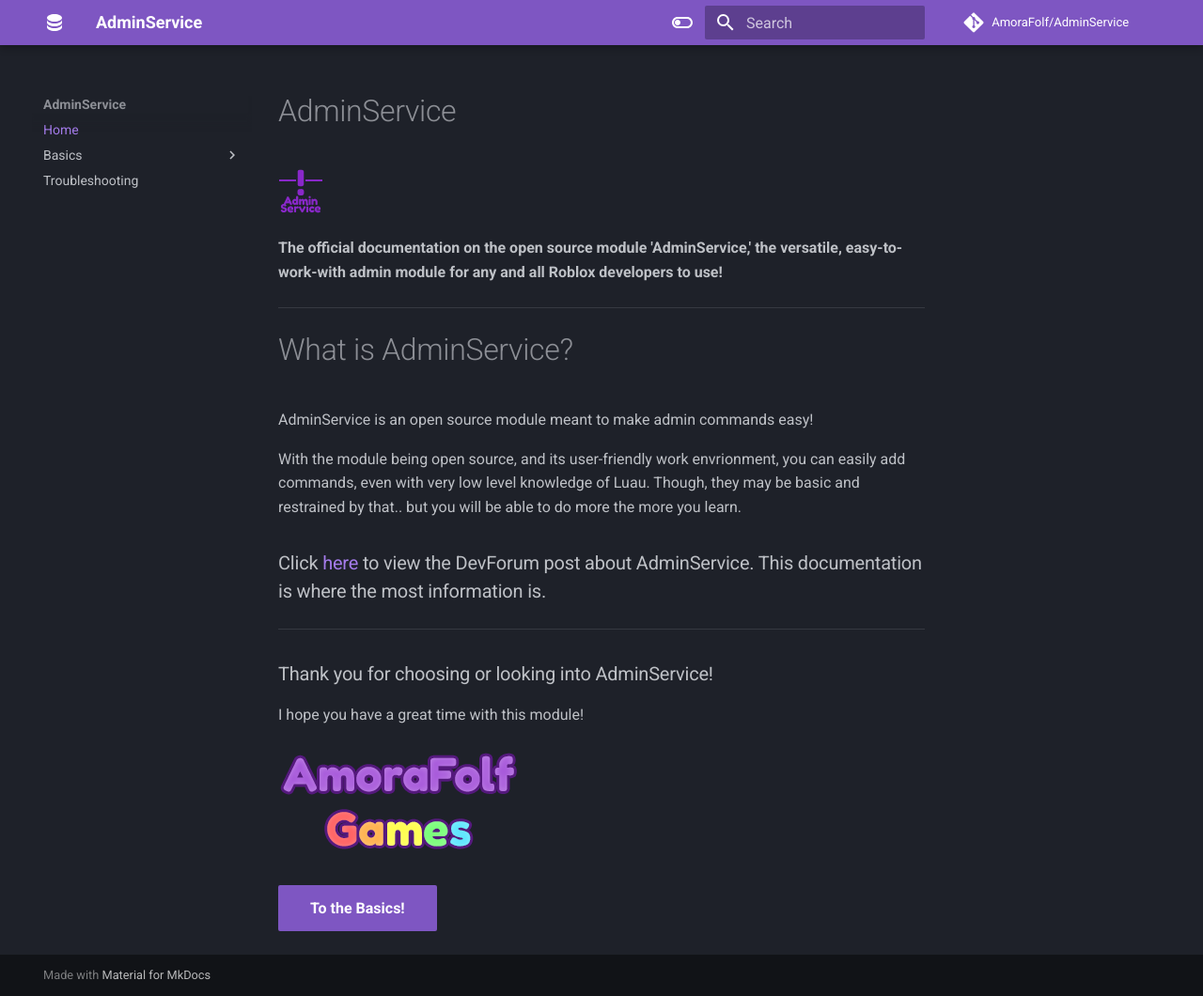
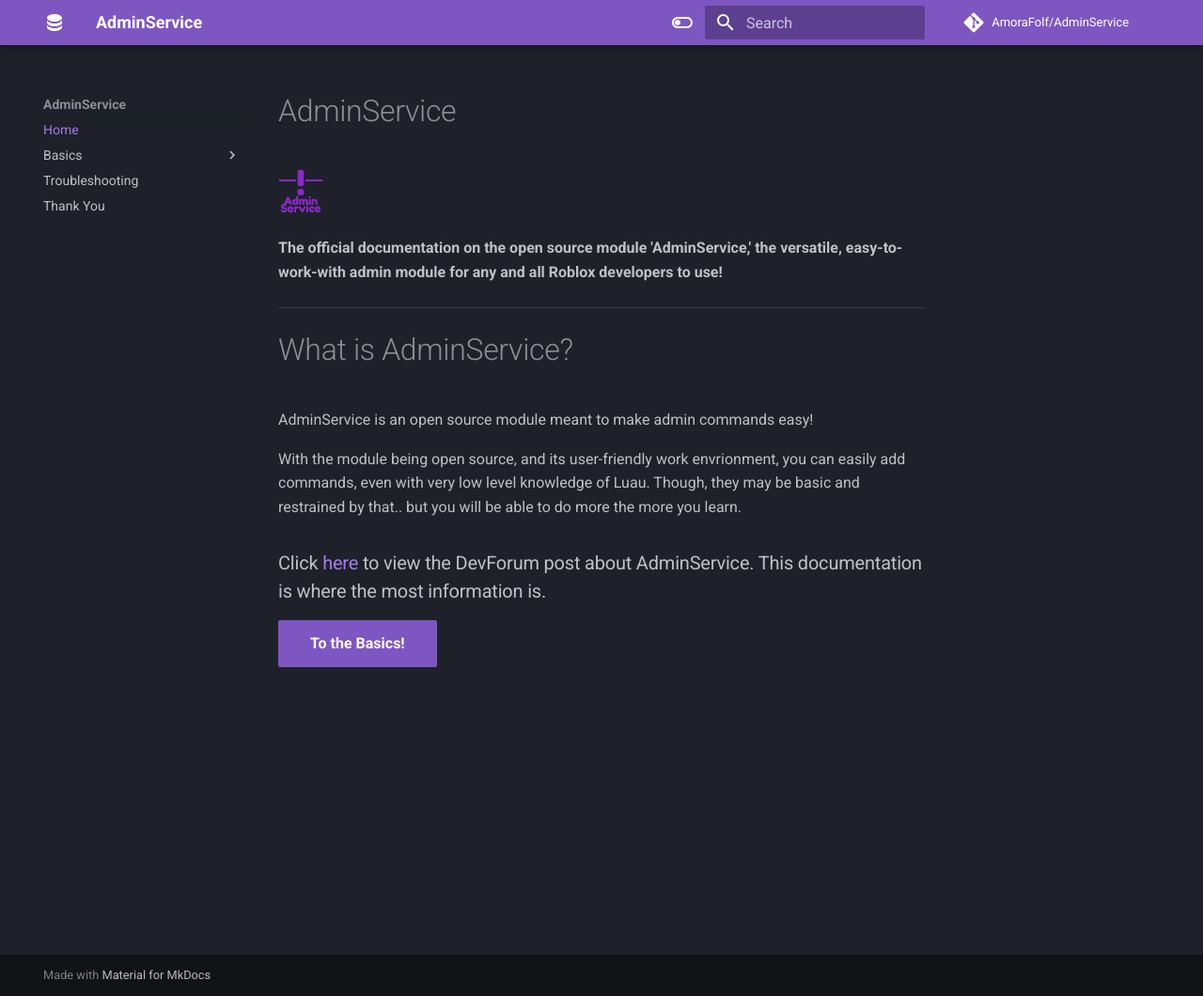
Before and after one commit to AmoraFolf/AdminService, an MkDocs documentation site: the page built from docs/index.md, in a window 1280 px wide and 1060 px high. Shown: the whole window at 94% size. Built offline with MkDocs 1.6.1 and Material for MkDocs 9.7.7, drawn with Linux system fonts in a browser that asks for light colours; comment, search, counter and statistics services are not loaded.

```diff
--- a/docs/index.md
+++ b/docs/index.md
@@ -14,12 +14,4 @@ With the module being open source, and its user-friendly work envrionment, you c
 
 ### Click [here](https://www.youtube.com) to view the DevForum post about AdminService. This documentation is where the most information is.
 
----
-
-### Thank you for choosing or looking into AdminService!
-
-I hope you have a great time with this module!
-
-![amorafolfgames](images/logos/AmoraFolf_Games_256x128.png)
-
 [To the Basics!](https://amorafolf.github.io/AdminService/basics/setup/){ .md-button .md-button--primary }
--- a/mkdocs.yml
+++ b/mkdocs.yml
@@ -29,6 +29,7 @@ nav:
     - Setup: basics/setup.md
     - _aux: basics/_aux_module.md
   - Troubleshooting: troubleshooting.md
+  - Thank You: thank-you.md
 
 markdown_extensions:
   - admonition
```
Also changed, not shown: docs/thank-you.md (added, +23 -0 lines).
